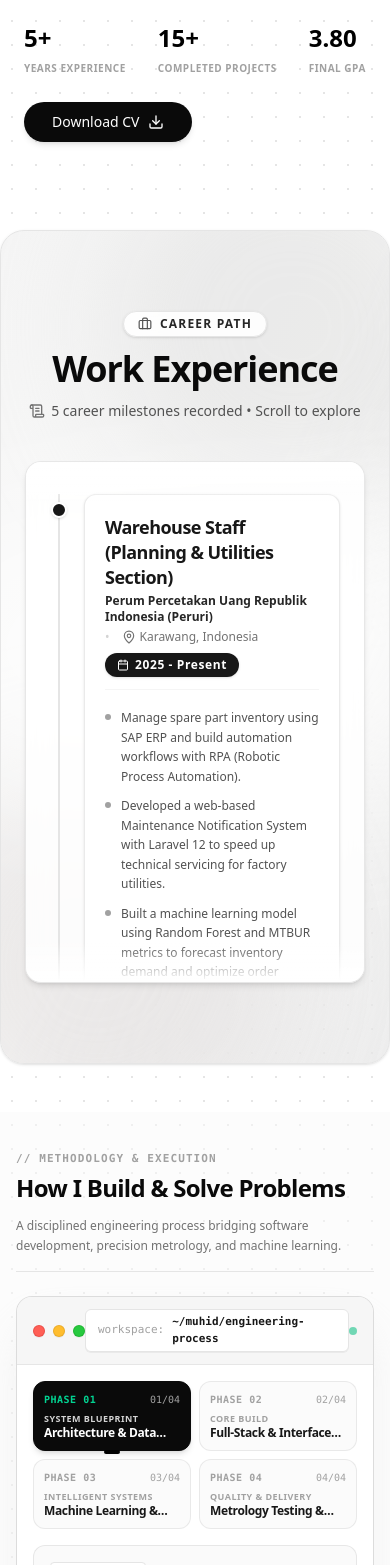
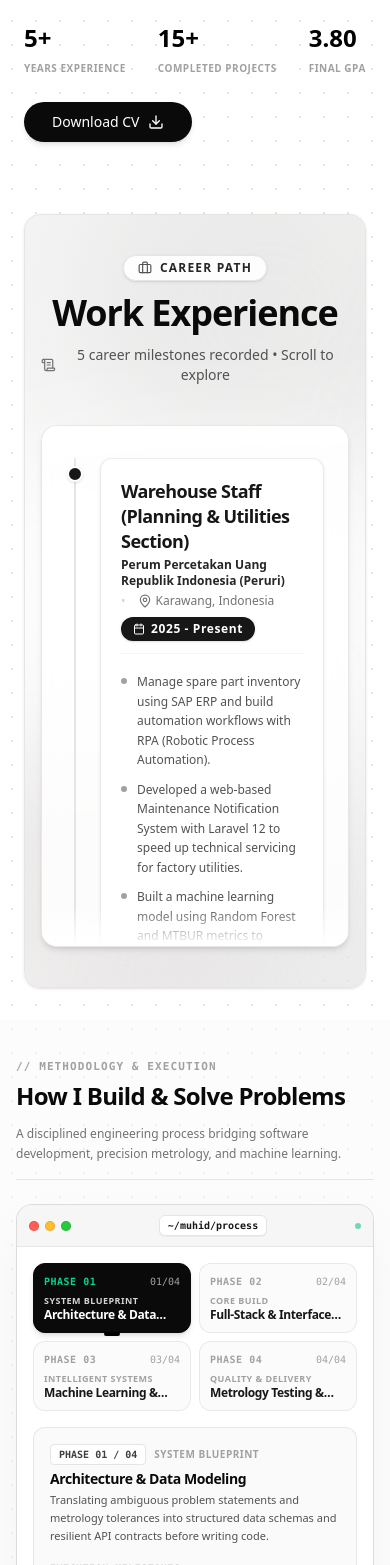
Before and after one commit to Moehid23/portofolio, a Next.js app: page / in a window 390 px wide. Shown: the part 2151-3716 px from the top of the page. Built offline with nearby package versions, Linux system fonts and the light colour scheme.

Commit message:
fix: fine-tune mobile layout responsiveness, titlebar truncation, and container paddings

```diff
--- a/src/components/about/ExperienceTimeline.tsx
+++ b/src/components/about/ExperienceTimeline.tsx
@@ -6,7 +6,7 @@ import { Briefcase, MapPin, Calendar, ScrollText, Sparkles } from "lucide-react"
 
 export function ExperienceTimeline() {
   return (
-    <section className="relative py-20 bg-gradient-to-br from-neutral-100 via-stone-50 to-neutral-200/70 text-neutral-900 -mx-6 px-6 md:px-0 rounded-3xl overflow-hidden my-12 border border-neutral-200 shadow-sm">
+    <section className="relative py-10 sm:py-16 md:py-20 bg-gradient-to-br from-neutral-100 via-stone-50 to-neutral-200/70 text-neutral-900 px-4 sm:px-6 md:px-8 rounded-2xl sm:rounded-3xl overflow-hidden my-8 sm:my-12 border border-neutral-200 shadow-sm">
 
       {/* ── Subtle Ambient Gradient Accents ── */}
       <div className="absolute -top-24 -right-24 w-96 h-96 bg-neutral-300/40 rounded-full blur-3xl pointer-events-none" />
--- a/src/components/about/SkillsShowcase.tsx
+++ b/src/components/about/SkillsShowcase.tsx
@@ -132,23 +132,23 @@ export function SkillsShowcase() {
         <div className="max-w-5xl mx-auto rounded-2xl sm:rounded-3xl bg-white border border-neutral-300/80 shadow-2xl shadow-neutral-200/60 overflow-hidden">
 
           {/* macOS Titlebar with 3 Traffic Light Circles */}
-          <div className="bg-neutral-100/90 border-b border-neutral-200/90 px-4 sm:px-5 py-3 flex items-center justify-between select-none">
+          <div className="bg-neutral-100/90 border-b border-neutral-200/90 px-3 sm:px-5 py-2.5 sm:py-3 flex items-center justify-between select-none">
             {/* 3 MacBook Traffic Light Buttons */}
-            <div className="flex items-center gap-2">
-              <span className="h-3 w-3 rounded-full bg-[#FF5F56] border border-[#E0443E]/60 inline-block shadow-2xs hover:opacity-80 transition-opacity cursor-pointer" title="Close" />
-              <span className="h-3 w-3 rounded-full bg-[#FFBD2E] border border-[#DEA123]/60 inline-block shadow-2xs hover:opacity-80 transition-opacity cursor-pointer" title="Minimize" />
-              <span className="h-3 w-3 rounded-full bg-[#27C93F] border border-[#1AAB29]/60 inline-block shadow-2xs hover:opacity-80 transition-opacity cursor-pointer" title="Expand" />
+            <div className="flex items-center gap-1.5 sm:gap-2">
+              <span className="h-2.5 w-2.5 sm:h-3 sm:w-3 rounded-full bg-[#FF5F56] border border-[#E0443E]/60 inline-block shadow-2xs hover:opacity-80 transition-opacity cursor-pointer" title="Close" />
+              <span className="h-2.5 w-2.5 sm:h-3 sm:w-3 rounded-full bg-[#FFBD2E] border border-[#DEA123]/60 inline-block shadow-2xs hover:opacity-80 transition-opacity cursor-pointer" title="Minimize" />
+              <span className="h-2.5 w-2.5 sm:h-3 sm:w-3 rounded-full bg-[#27C93F] border border-[#1AAB29]/60 inline-block shadow-2xs hover:opacity-80 transition-opacity cursor-pointer" title="Expand" />
             </div>
 
             {/* macOS Window Title */}
-            <div className="flex items-center gap-2 px-3 py-1 rounded-md bg-white border border-neutral-200 text-[11px] font-mono text-neutral-600 shadow-2xs">
-              <span className="text-neutral-400">workspace:</span>
-              <span className="font-semibold text-neutral-900">~/muhid/engineering-process</span>
+            <div className="flex items-center gap-1 sm:gap-1.5 px-2 sm:px-3 py-0.5 sm:py-1 rounded-md bg-white border border-neutral-200 text-[10px] sm:text-[11px] font-mono text-neutral-600 shadow-2xs truncate max-w-[160px] sm:max-w-none">
+              <span className="text-neutral-400 hidden xs:inline">workspace:</span>
+              <span className="font-semibold text-neutral-900 truncate">~/muhid/process</span>
             </div>
 
             {/* Status Indicator */}
             <div className="flex items-center gap-1.5 text-[10px] font-mono text-neutral-500 font-medium">
-              <span className="h-2 w-2 rounded-full bg-emerald-500 animate-pulse" />
+              <span className="h-1.5 w-1.5 sm:h-2 sm:w-2 rounded-full bg-emerald-500 animate-pulse" />
               <span className="hidden sm:inline">Active Terminal</span>
             </div>
           </div>
```
